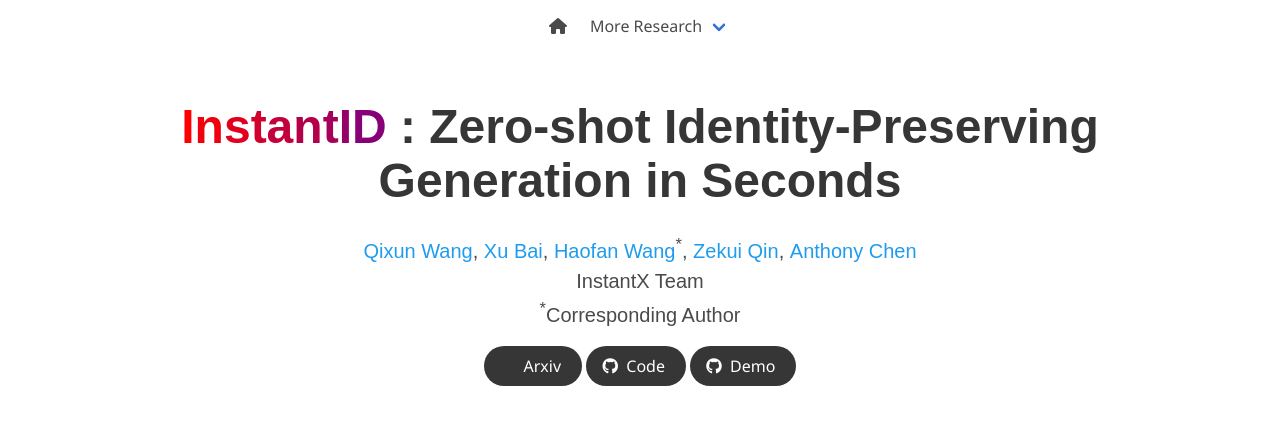
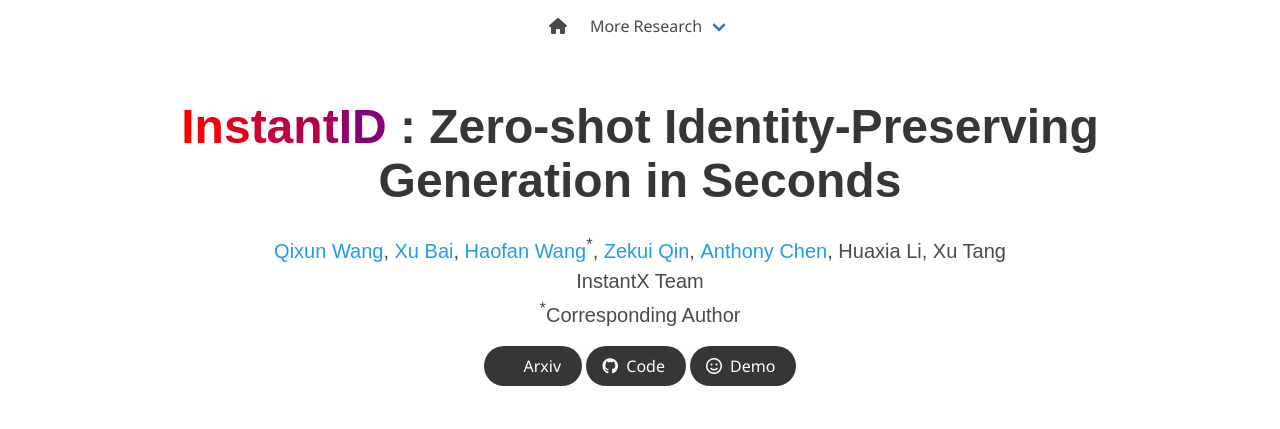
Before and after one commit to InstantID/instantid.github.io, a plain HTML site: page index.html in a window 1280 px wide. Shown: the top 429 px of the page. Drawn offline with nearby package versions, Linux system fonts and the light colour scheme; some icons are missing; a web font is replaced by a local one.

Commit message:
add authors

```diff
--- a/index.html
+++ b/index.html
@@ -110,7 +110,9 @@
             </div>
             <div class="author-block">
               <a href="https://antonioo-c.github.io/">Anthony Chen</a>
-            </div>
+            </div>,
+            Huaxia Li,
+            Xu Tang
           </div>
 
           <div class="is-size-5 publication-authors">
@@ -146,7 +148,7 @@
                 <a href="https://huggingface.co/spaces/InstantX/InstantID"
                   class="external-link button is-normal is-rounded is-dark">
                   <span class="icon">
-                    <i class="fab fa-github"></i>
+                    <i class="fa fa-smile-o"></i>
                   </span>
                   <span>Demo</span>
                 </a>
```
Also changed, not shown: 1 other file.
